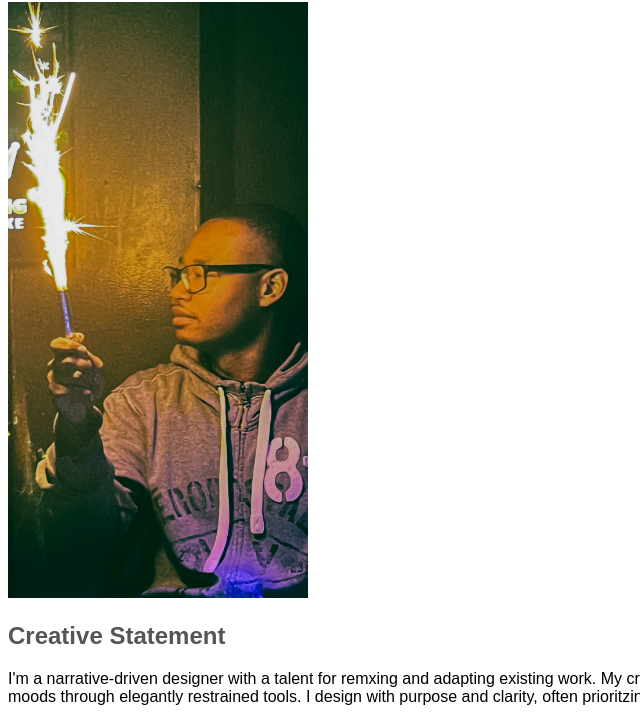
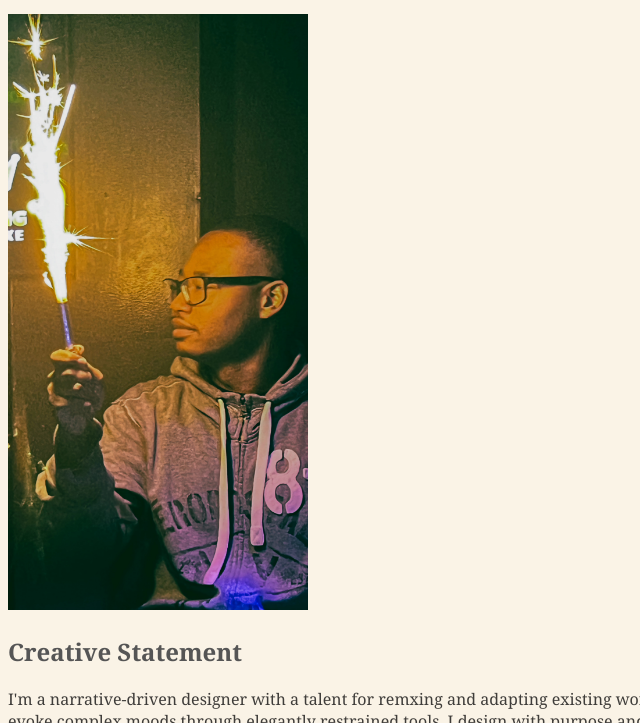
Before and after one commit to evanbrown-eng/media150, a plain HTML site: page index.html in a window 1280 px wide. Shown: the part 115-838 px from the top of the page, without its empty margins (0-640 px from the left). Drawn offline with Linux system fonts and the light colour scheme.

Commit message:
Refactor index.html with new styles and layout
Updated styles and structure of the HTML document.

```diff
--- a/index.html
+++ b/index.html
@@ -5,8 +5,12 @@
     <meta name="viewport" content="width=device-width, initial-scale=1.0">
     <title>Evan Brown Media 150 Lab 3</title>
     <style>
+        html {
+           background-color: #faf3e6;
+        }
         body {
-            font-family: Arial, Helvetica, sans-serif;
+            font-family: "Georgia", serif;
+            color: #3f3d3a;
         }
         h1 {
             color: #333;
```
